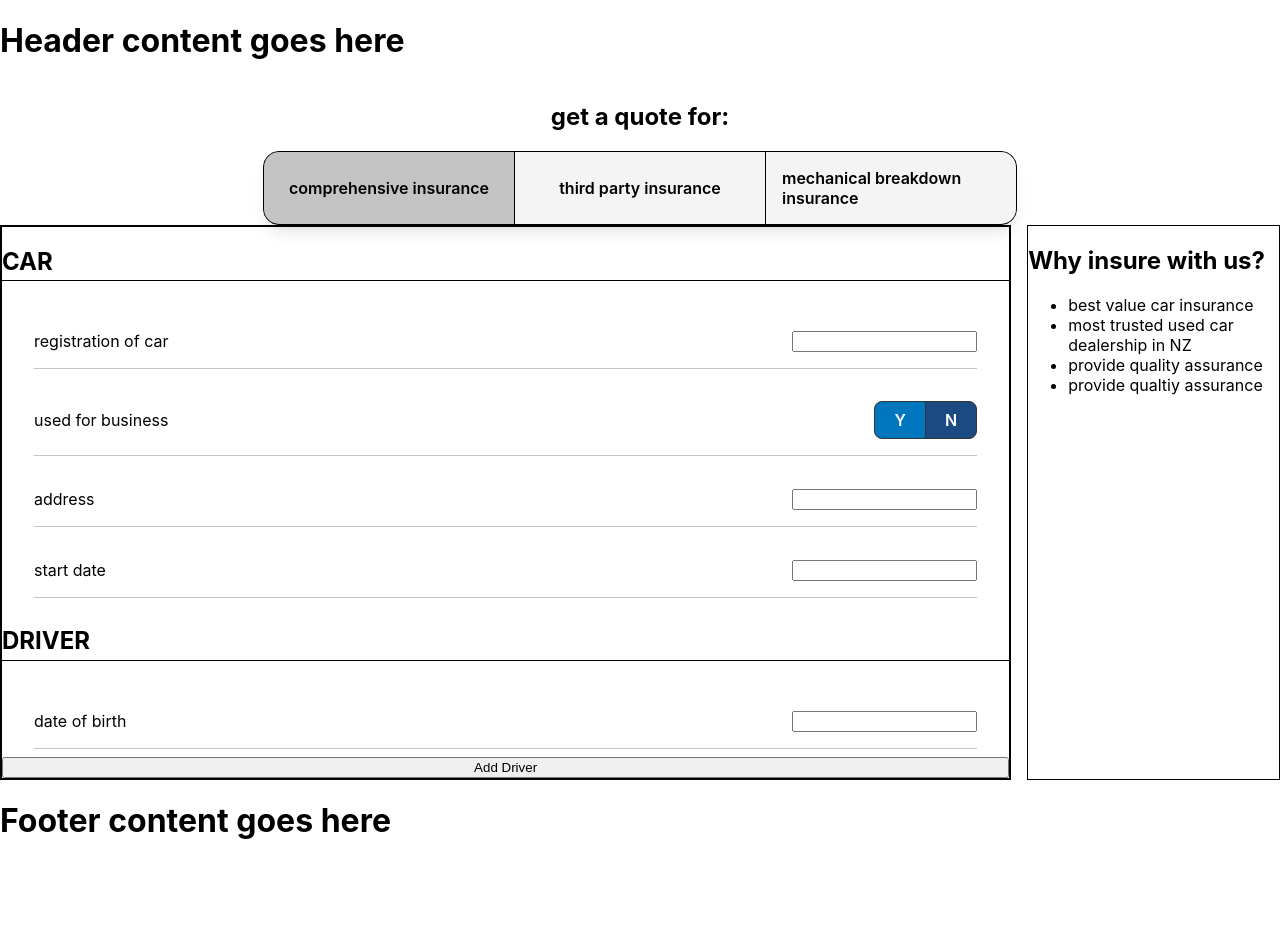
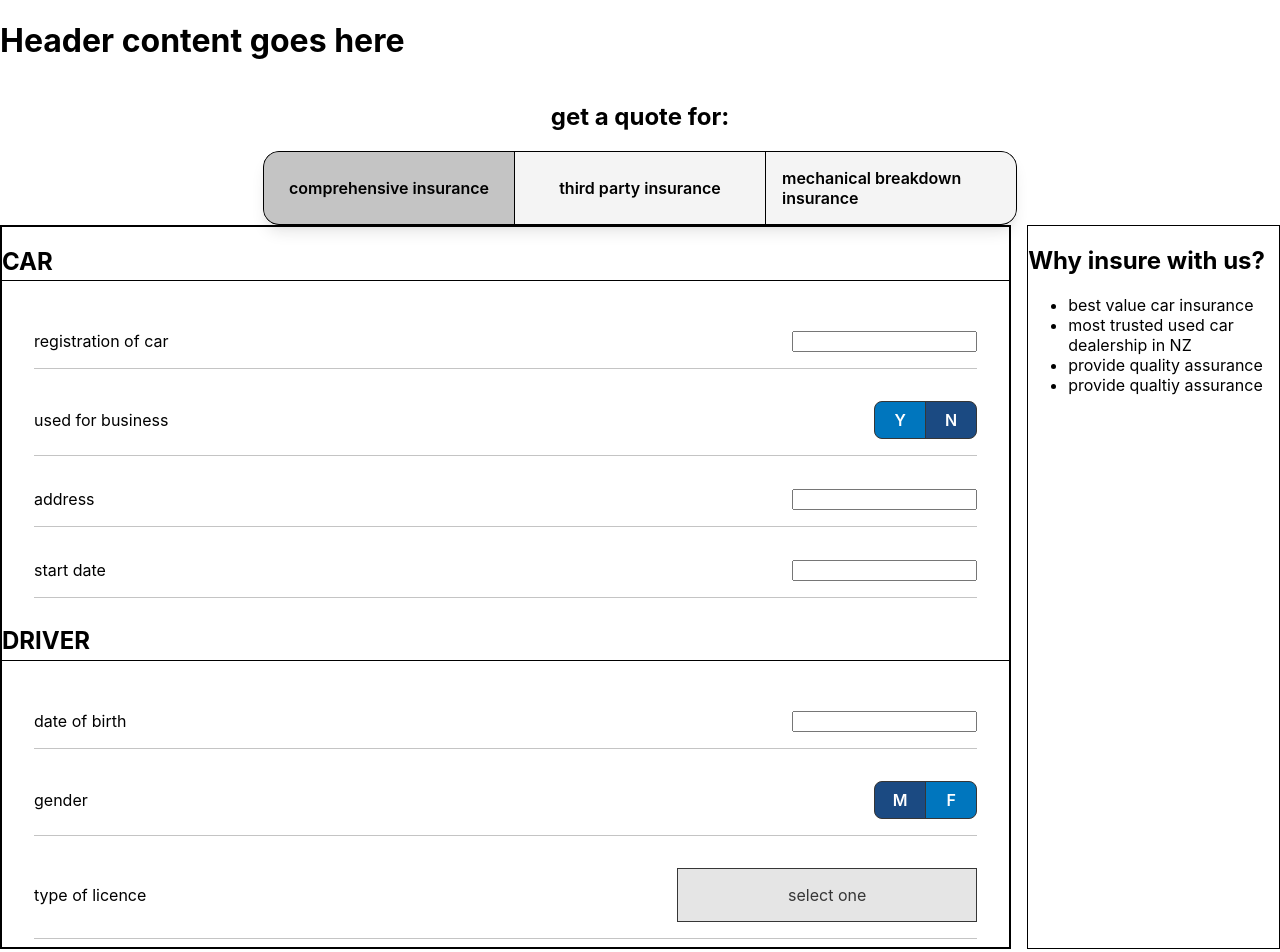
Before and after one commit to CaedanLavender/turners, a React (Create React App) app: page /insurance/get_quote in a window 1280 px wide. Shown: the top 952 px of the page. Before the commit the page ends 861 px from the top, so only its background shows below. Built offline with nearby package versions, Linux system fonts and the light colour scheme.

Commit message:
Built dropdown list component

```diff
--- a/src/App.css
+++ b/src/App.css
@@ -6,6 +6,7 @@
 	--dark-gray: #363636;
 	--gray: #9A9B9C;
 	--light-gray: #C4C4C4;
+	--lighter-gray: #E5E5E5;
 	--superlight-gray: #F4F4F4;
 }
 
--- a/src/components/Quote/FormCar.js
+++ b/src/components/Quote/FormCar.js
@@ -1,15 +1,30 @@
 import React, { useState, useEffect } from "react";
 import 'styles/Quote.css'
 import ToggleSwitch from "components/ToggleSwitch";
+import SelectList from 'components/SelectList'
 
 const FormCar = () => {
 	const driverTemplate = {
 		dob: "",
-		gender: "",
+		gender: "m",
 		licenceType: "",
 		licenceTime: "",
 		incident: false,
 	}
+
+	const typeOfLicence = [
+		"learners",
+		"restricted",
+		"full",
+		"international"
+	]
+
+	const timeOnLicence = [
+		"under 1 year",
+		"1-2 years",
+		"2-4 years",
+		"5 years +"
+	]
 
 	const [carFormData, setCarFormData] = useState({
 		registration: "",
@@ -31,6 +46,23 @@ const FormCar = () => {
 
 	const setBusiness = (value) => {
 		setCarFormData({ ...carFormData, business: value })
+	}
+
+	// const setGender = (value, driver) => {
+	// 	console.log(value)
+	// 	setDriverFormData(
+	// 		() => {
+	// 		console.log(driverFormData.map((arrayItem, i) => driver === i ? {...arrayItem, gender: value} : arrayItem
+	// 	))}
+	// 	)
+	// }
+
+	const setGender = (value) => {
+		setDriverFormData(driverFormData.map((driver, i) => i === 0 ? ({ ...driver, gender: value }) : driver))
+	}
+
+	const setLicence = (value) => {
+		setDriverFormData(driverFormData.map((driver, i) => i === 0 ? ({ ...driver, licenceType: value }) : driver))
 	}
 
 	return (
@@ -80,7 +112,7 @@ const FormCar = () => {
 			{
 				driverFormData.map((driver, i) => (
 					<>
-						<h1>Driver {driverFormData.length > 1 && i + 1 }</h1>
+						<h1>Driver {driverFormData.length > 1 && i + 1}</h1>
 
 						<div className='formSection'>
 							<label>date of birth
@@ -89,14 +121,29 @@ const FormCar = () => {
 										value={driverFormData.dob}
 										onChange={
 											(e) => {
-											setDriverFormData(driverFormData.map((driverr, ii) => ii === i ? {...driverr, dob: e.target.value} : driverr
-										))}}
+												setDriverFormData(driverFormData.map((driverr, ii) => ii === i ? { ...driverr, dob: e.target.value } : driverr
+												))
+											}}
 									/>
 								</div>
 							</label>
 						</div>
 
-						<button onClick={addDriver}>Add Driver</button>
+						<div className='formSection'>
+							<label>gender
+								<div className='formSection__right'>
+									<ToggleSwitch switches={["m", "f"]} activeSwitch={driverFormData[0].gender} setSwitch={setGender}/>
+								</div>
+							</label>
+						</div>
+
+						<div className='formSection'>
+							<label>type of licence
+								<SelectList list={typeOfLicence} activeItem={driverFormData[0].licenceType} setItem={setLicence}/>
+							</label>
+						</div>
+
+						{/* <button onClick={addDriver}>Add Driver</button> */}
 					</>
 				))
 			}
--- /dev/null
+++ b/src/components/SelectList.js
@@ -0,0 +1,29 @@
+import React, { useState } from "react";
+
+const SelectList = ({ list, activeItem, setItem }) => {
+	const [dropIsDown, setDropIsDown] = useState(false);
+
+	const toggleDropDown = () => {
+		setDropIsDown(!dropIsDown)
+	}
+
+	const handleListSelection = (item) => {
+		setItem(item)
+		toggleDropDown();
+	}
+
+	return (
+		<div className='selectList'>
+			<div className='selectItem selected' onClick={toggleDropDown}>{activeItem || "select one"}</div>
+			<div className={`selectListDropDown ${dropIsDown || 'hidden'}`}>
+				{
+					list.map((item) => (
+						<div className='selectItem' onClick={() => handleListSelection(item)}>{item}</div>
+					))
+				}
+			</div>
+		</div>
+	)
+}
+
+export default SelectList;
--- a/src/styles/toggleGroup.css
+++ b/src/styles/toggleGroup.css
@@ -66,3 +66,46 @@
 .toggleSwitch__item.active, .toggleSwitch__item:hover {
 	background-color: var(--dark-blue);
 }
+
+.selectList {
+	width: 300px;
+	border: 1px solid var(--dark-gray);
+	display: flex;
+	flex-direction: column;
+	color: var(--dark-gray);
+	cursor: pointer;
+	user-select: none;
+}
+
+.selectItem {
+	width: 100%;
+	text-align: center;
+	padding: 0.5em;
+	background-color: white;
+	border-top: 1px solid var(--dark-gray);
+	transition: background-color, 100ms;
+	-webkit-transition: background-color, 100ms;
+	-moz-transition: background-color, 100ms;
+	-ms-transition: background-color, 100ms;
+	-o-transition: background-color, 100ms;
+}
+
+.selectItem.selected {
+	width: 100%;
+	padding: 1em;
+	background-color: var(--lighter-gray);
+	border: none;
+}
+
+.selectItem:hover {
+	background-color: var(--superlight-gray);
+}
+
+.selectListDropDown {
+	display: flex;
+	flex-direction: column;
+}
+
+.hidden {
+	display: none;
+}
```
